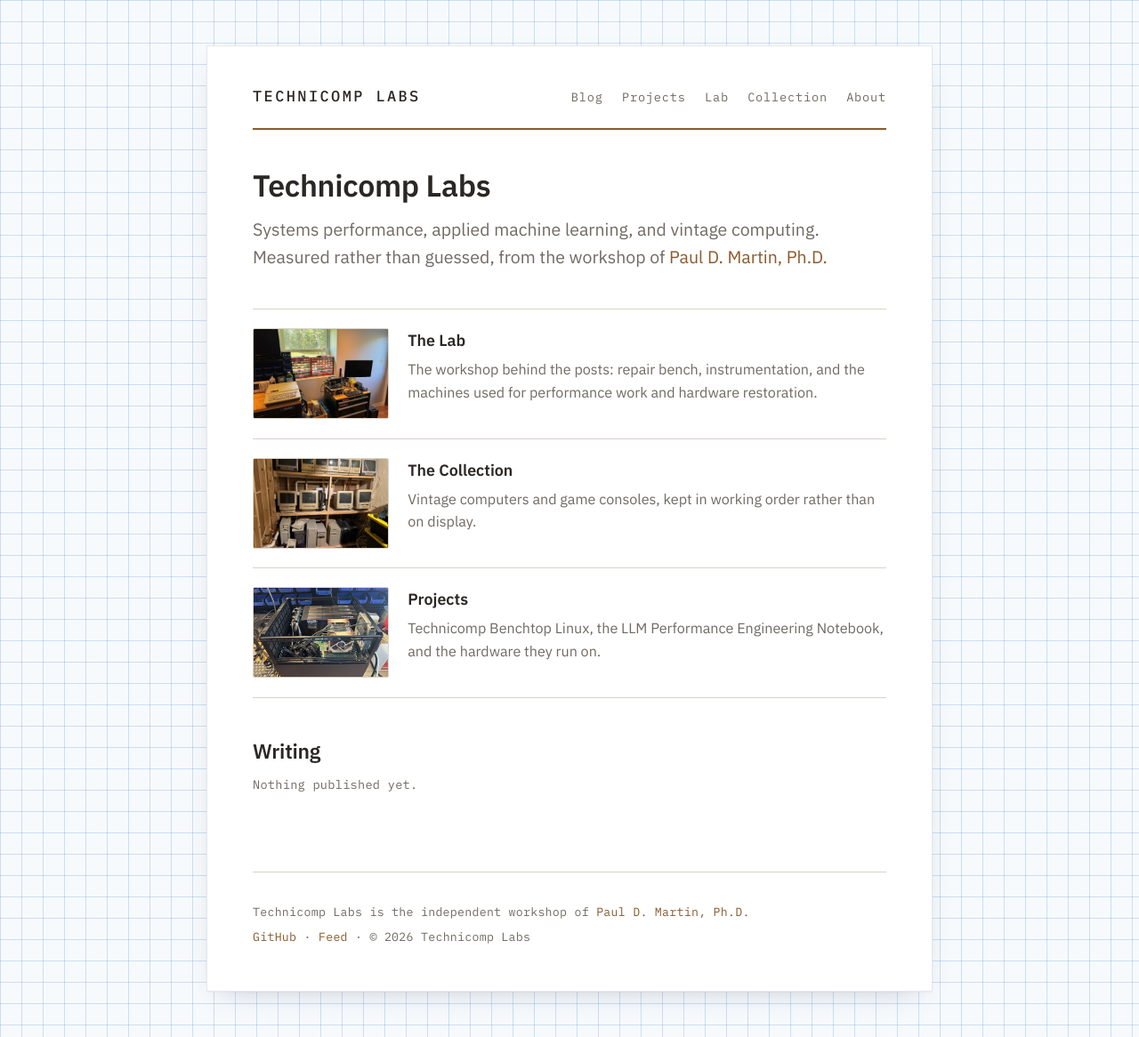
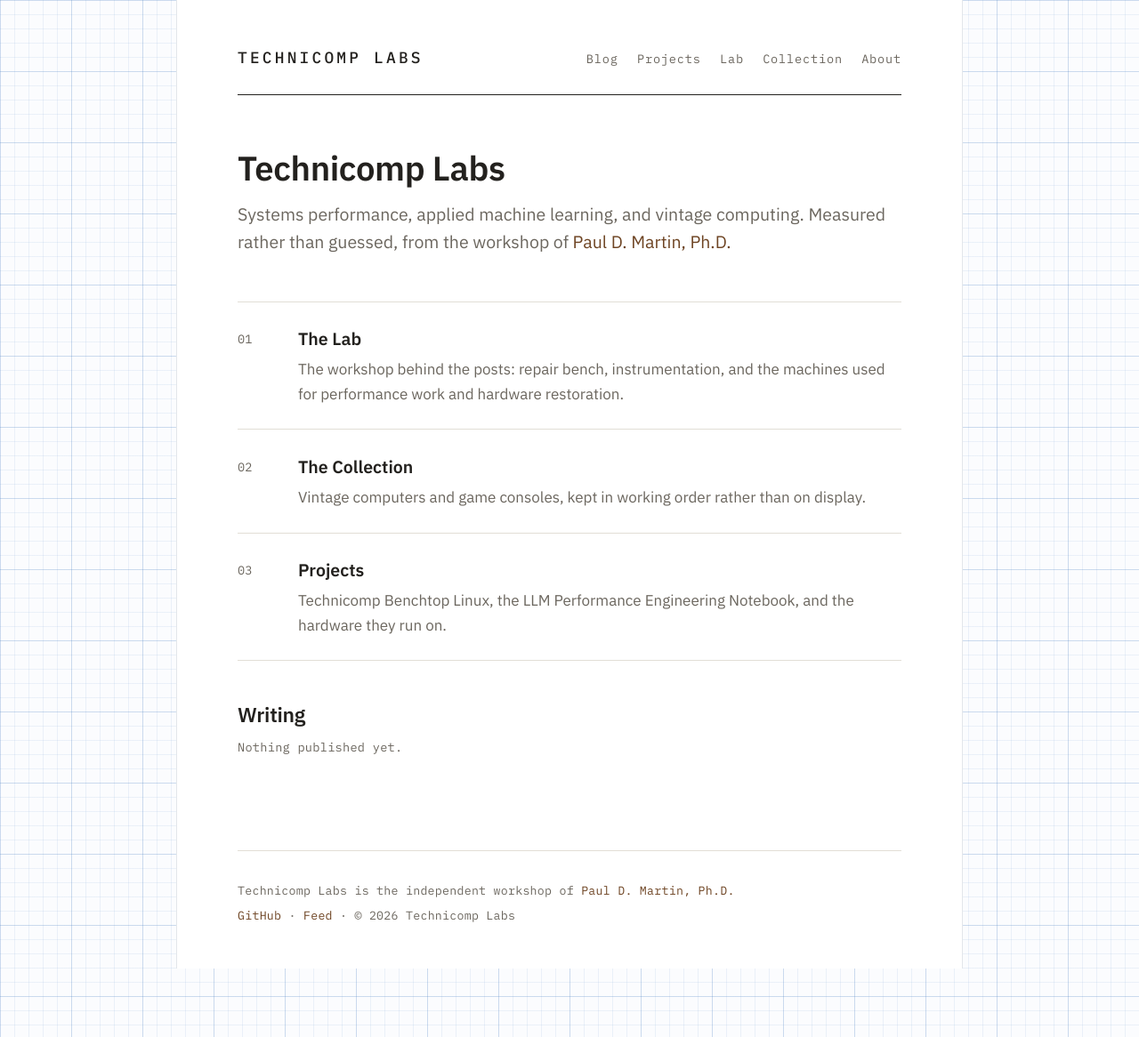
Before and after one commit to TechnicompLabs/technicomplabs.github.io, a Jekyll site: the page built from index.md, in a window 1280 px wide. Shown: the whole page at 89% size. Built offline with Jekyll 4.4.1, drawn with Linux system fonts in a browser that asks for light colours.

Commit message:
Refine layout: full-height sheet, fine two-tier grid, text index, deeper accent

```diff
--- a/assets/css/main.css
+++ b/assets/css/main.css
@@ -2,32 +2,33 @@
    Light = graph paper, dark = chalkboard, hardwood for the single accent. */
 
 :root {
-  --paper: #f7fafd;
-  --grid: rgba(96, 150, 210, 0.28);
+  --paper: #fbfcfe;
+  --grid-minor: rgba(90, 140, 200, 0.10);
+  --grid-major: rgba(90, 140, 200, 0.22);
   --sheet: #ffffff;
-  --sheet-edge: rgba(40, 60, 90, 0.12);
-  --ink: #2a2724;
-  --ink-muted: #6f6a62;
-  --wood: #8a5a2b;
-  --wood-hover: #5f3d1b;
-  --rule: #d9d3c7;
+  --sheet-edge: rgba(60, 80, 110, 0.14);
+  --ink: #23211e;
+  --ink-muted: #6b665e;
+  --wood: #6e4423;
+  --wood-hover: #4a2d16;
+  --rule: #e2ded6;
   --board: #2b312e;
   --chalk: #e9e6dd;
   --board-rule: #46514c;
-  --measure: 42rem;
-  --grid-size: 24px;
+  --measure: 44rem;
 }
 
 @media (prefers-color-scheme: dark) {
   :root {
-    --paper: #171b1a;
-    --grid: rgba(120, 160, 205, 0.14);
+    --paper: #14171a;
+    --grid-minor: rgba(120, 160, 205, 0.06);
+    --grid-major: rgba(120, 160, 205, 0.12);
     --sheet: #262b29;
-    --sheet-edge: rgba(0, 0, 0, 0.5);
+    --sheet-edge: rgba(0, 0, 0, 0.6);
     --ink: #e9e6dd;
     --ink-muted: #a7a69e;
-    --wood: #d9a86c;
-    --wood-hover: #f0c48f;
+    --wood: #c9955a;
+    --wood-hover: #e2b57a;
     --rule: #3c4441;
     --board: #1c201e;
     --chalk: #e9e6dd;
@@ -44,9 +45,11 @@ body {
   color: var(--ink);
   background-color: var(--paper);
   background-image:
-    linear-gradient(var(--grid) 1px, transparent 1px),
-    linear-gradient(90deg, var(--grid) 1px, transparent 1px);
-  background-size: var(--grid-size) var(--grid-size);
+    linear-gradient(var(--grid-major) 1px, transparent 1px),
+    linear-gradient(90deg, var(--grid-major) 1px, transparent 1px),
+    linear-gradient(var(--grid-minor) 1px, transparent 1px),
+    linear-gradient(90deg, var(--grid-minor) 1px, transparent 1px);
+  background-size: 80px 80px, 80px 80px, 16px 16px, 16px 16px;
   font-family: "IBM Plex Sans", -apple-system, BlinkMacSystemFont, "Segoe UI", Helvetica, Arial, sans-serif;
   line-height: 1.6;
   -webkit-font-smoothing: antialiased;
@@ -55,34 +58,38 @@ body {
 a { color: var(--wood); text-decoration: none; border-bottom: 1px solid transparent; }
 a:hover { color: var(--wood-hover); border-bottom-color: currentColor; }
 
-/* The sheet: white paper laid on the graph paper */
+/* The sheet: a full-height page, with the graph paper showing in the gutters */
 .sheet {
-  max-width: calc(var(--measure) + 6rem);
-  margin: 3rem auto;
-  padding: 0 3rem;
+  max-width: calc(var(--measure) + 8rem);
+  min-height: 100vh;
+  margin: 0 auto;
+  padding: 0 4rem;
   background: var(--sheet);
-  border: 1px solid var(--sheet-edge);
-  box-shadow: 0 1px 2px rgba(0, 0, 0, 0.04), 0 12px 32px -16px rgba(20, 40, 70, 0.25);
+  border-left: 1px solid var(--sheet-edge);
+  border-right: 1px solid var(--sheet-edge);
+  display: flex;
+  flex-direction: column;
 }
+.site-main { flex: 1; }
 @media (max-width: 48rem) {
-  .sheet { margin: 0; padding: 0 1.25rem; border-left: 0; border-right: 0; box-shadow: none; }
+  .sheet { padding: 0 1.25rem; border: 0; }
 }
 
 /* Header */
 .site-header {
-  padding: 2.5rem 0 1.25rem;
+  padding: 3rem 0 1.5rem;
   display: flex;
   justify-content: space-between;
   align-items: baseline;
   flex-wrap: wrap;
   gap: 0.75rem 1.5rem;
-  border-bottom: 2px solid var(--wood);
+  border-bottom: 1px solid var(--ink);
 }
 .wordmark {
   font-family: "IBM Plex Mono", ui-monospace, SFMono-Regular, Menlo, monospace;
   font-weight: 500;
-  font-size: 1rem;
-  letter-spacing: 0.14em;
+  font-size: 1.05rem;
+  letter-spacing: 0.18em;
   text-transform: uppercase;
   color: var(--ink);
 }
@@ -98,11 +105,11 @@ a:hover { color: var(--wood-hover); border-bottom-color: currentColor; }
 
 /* Main column */
 .site-main {
-  padding: 2.5rem 0 4rem;
+  padding: 3.5rem 0 5rem;
 }
 
 h1, h2, h3 { font-weight: 600; line-height: 1.2; letter-spacing: -0.01em; margin: 0 0 0.75rem; }
-h1 { font-size: 2rem; }
+h1 { font-size: 2.25rem; }
 h2 { font-size: 1.35rem; margin-top: 2.75rem; }
 h3 { font-size: 1.05rem; margin-top: 2rem; }
 p, ul, ol { margin: 0 0 1.1rem; }
@@ -110,7 +117,7 @@ ul, ol { padding-left: 1.25rem; }
 hr { border: 0; border-top: 1px solid var(--rule); margin: 2.5rem 0; }
 strong { font-weight: 600; }
 
-.page-header { margin-bottom: 2rem; }
+.page-header { margin-bottom: 2.5rem; }
 .lede { font-size: 1.15rem; color: var(--ink-muted); margin-top: 0.5rem; }
 .meta, .muted, figcaption, time {
   font-family: "IBM Plex Mono", ui-monospace, SFMono-Regular, Menlo, monospace;
@@ -150,17 +157,13 @@ figcaption { margin-top: 0.6rem; line-height: 1.5; }
 }
 
 /* Home: section index */
-.index { list-style: none; padding: 0; margin: 2.5rem 0 0; }
-.index li { display: grid; grid-template-columns: 9rem 1fr; gap: 1.25rem; align-items: start; padding: 1.25rem 0; border-top: 1px solid var(--rule); }
+.index { list-style: none; padding: 0; margin: 3rem 0 0; }
+.index li { display: grid; grid-template-columns: 3rem 1fr; gap: 1rem; padding: 1.5rem 0; border-top: 1px solid var(--rule); }
 .index li:last-child { border-bottom: 1px solid var(--rule); }
-.index img { width: 100%; height: 6rem; object-fit: cover; border-radius: 2px; border: 1px solid var(--rule); margin: 0; }
-.index a.title { font-weight: 600; color: var(--ink); font-size: 1.05rem; }
+.index .n { font-family: "IBM Plex Mono", ui-monospace, monospace; font-size: 0.8rem; color: var(--ink-muted); padding-top: 0.35rem; }
+.index a.title { font-weight: 600; color: var(--ink); font-size: 1.15rem; }
 .index a.title:hover { color: var(--wood); }
-.index p { margin: 0.25rem 0 0; color: var(--ink-muted); font-size: 0.95rem; }
-@media (max-width: 30rem) {
-  .index li { grid-template-columns: 1fr; }
-  .index img { height: 10rem; }
-}
+.index p { margin: 0.35rem 0 0; color: var(--ink-muted); }
 
 /* Chalkboard: code */
 code, pre {
--- a/index.md
+++ b/index.md
@@ -10,21 +10,21 @@ permalink: /
 
 <ul class="index">
   <li>
-    <img src="/assets/images/lab-bench-window.jpg" alt="Electronics workbench with parts organizers, an Apple IIe, and an open-frame hardware test bench">
+    <span class="n">01</span>
     <div>
       <a class="title" href="/lab/">The Lab</a>
       <p>The workshop behind the posts: repair bench, instrumentation, and the machines used for performance work and hardware restoration.</p>
     </div>
   </li>
   <li>
-    <img src="/assets/images/collection-compact-macs.jpg" alt="Shelves of compact Macintosh computers">
+    <span class="n">02</span>
     <div>
       <a class="title" href="/collection/">The Collection</a>
       <p>Vintage computers and game consoles, kept in working order rather than on display.</p>
     </div>
   </li>
   <li>
-    <img src="/assets/images/galactus-build.jpg" alt="Server build with four GPUs in a compact chassis">
+    <span class="n">03</span>
     <div>
       <a class="title" href="/projects/">Projects</a>
       <p>Technicomp Benchtop Linux, the LLM Performance Engineering Notebook, and the hardware they run on.</p>
```
